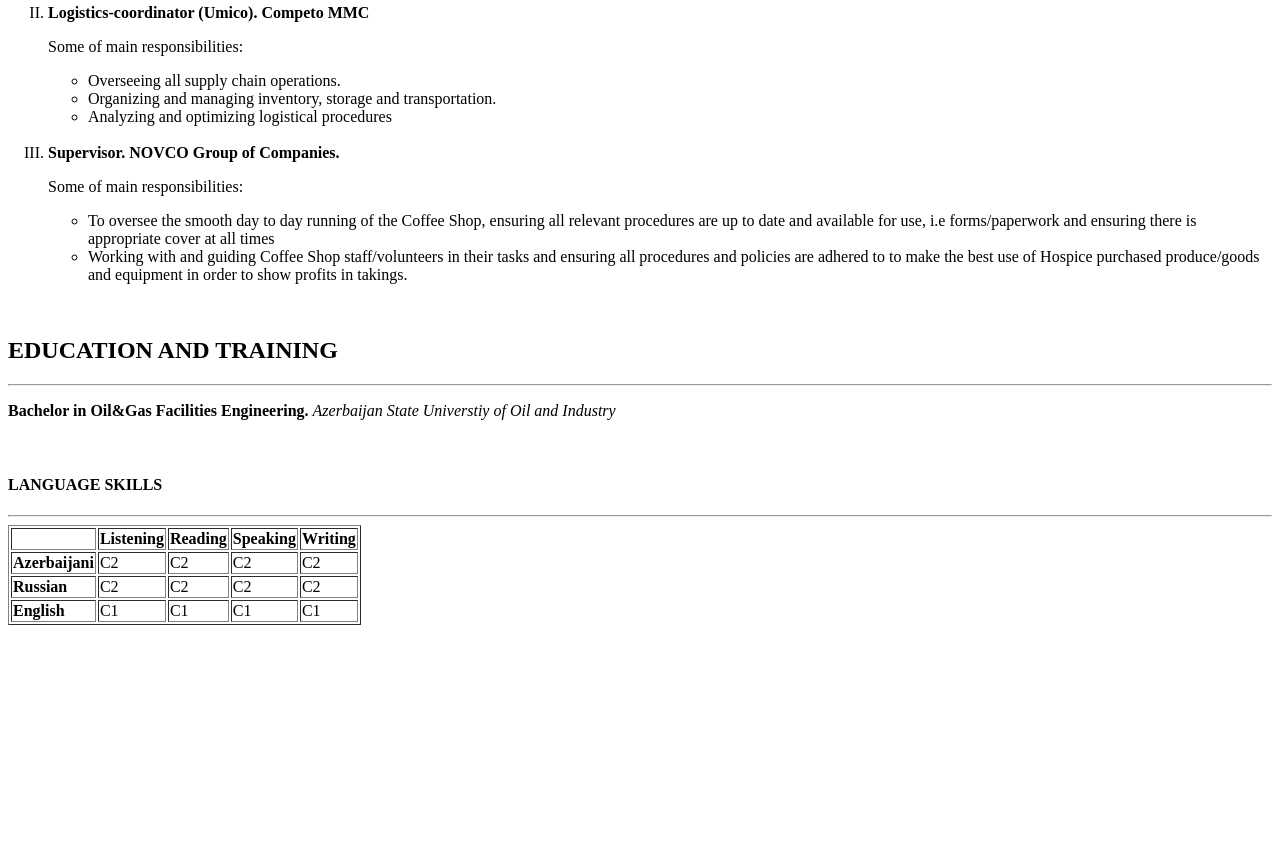
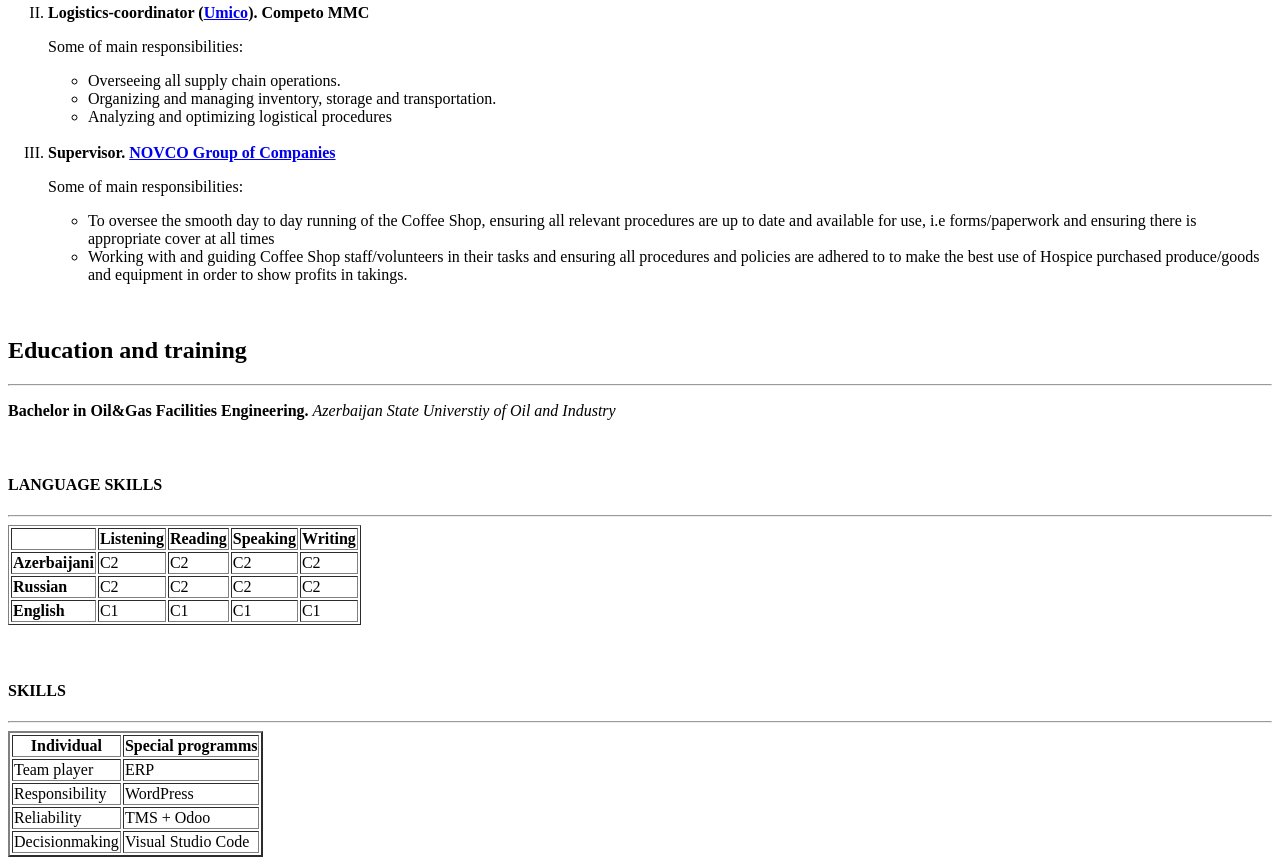
Before and after one commit to Ahmad-Nuriyev/HTML-CV, a plain HTML site: page index.html in a window 1280 px wide. Shown: the part 830-1695 px from the top of the page. Before the commit the page ends 1463 px from the top, so only its background shows below. Drawn offline with Linux system fonts and the light colour scheme.

Commit message:
new changes

```diff
--- a/index.html
+++ b/index.html
@@ -21,7 +21,7 @@
     <h2>Work Experience</h2>
     <hr>
     <ol type="I">
-        <li><b>Group leader (E-commerce department). Kontakt Home.</b></li>
+        <li><b>Group leader (E-commerce department). <a href="https://kontakt.az/" target="_blank">Kontakt Home</a></b></li>
     <p>Some of main responsibilities:</p>
     <ul type="square">
         <li>Training new employees on:</li>
@@ -37,14 +37,14 @@
         <li>Testing new employees who have completed their probationary period. Checking the performance of
             existing employees.</li>
     </ul> <br>
-        <li><b>Logistics-coordinator (Umico). Competo MMC</b></li>
+        <li><b>Logistics-coordinator (<a href="https://umico.az/" target="_blank">Umico</a>). Competo MMC</b></li>
     <p>Some of main responsibilities:</p>
     <ul type="circle">
         <li>Overseeing all supply chain operations.</li>
         <li>Organizing and managing inventory, storage and transportation.</li>
         <li>Analyzing and optimizing logistical procedures</li>
     </ul> <br>
-        <li><b>Supervisor. NOVCO Group of Companies.</b></li>
+        <li><b>Supervisor. <a href="https://az.linkedin.com/company/novco-group-of-companies" target="_blank">NOVCO Group of Companies</a></b></li>
     <p>Some of main responsibilities:</p>
     <ul>
         <li>To oversee the smooth day to day running of the Coffee Shop, ensuring all relevant procedures are up
@@ -55,7 +55,7 @@
             order to show profits in takings.</li>
     </ul>
     </ol> <br>
-    <h2>EDUCATION AND TRAINING</h2>
+    <h2>Education and training</h2>
     <hr>
     <p><b>Bachelor in Oil&Gas Facilities Engineering.</b>  <i>Azerbaijan State Universtiy of Oil and
         Industry
@@ -95,7 +95,34 @@
                 <td>C1</td>
             </tr>
         </tbody>
+    </table><br><br>
+    <h4>SKILLS</h4>
+    <hr>
+    <table border="2">
+        <thead>
+            <tr>
+                <th>Individual</th>
+                <th>Special programms</th>
+            </tr>
+        </thead>
+        <tbody>
+            <tr>
+                <td>Team player</td>
+                <td>ERP</td>
+            </tr>
+            <tr>
+                <td>Responsibility</td>
+                <td>WordPress</td>
+            </tr>
+            <tr>
+                <td>Reliability</td>
+                <td>TMS + Odoo</td>
+            </tr>
+            <tr>
+                <td>Decisionmaking</td>
+                <td>Visual Studio Code</td>
+            </tr>
+        </tbody>
     </table>
-
 </body>
 </html>
```
